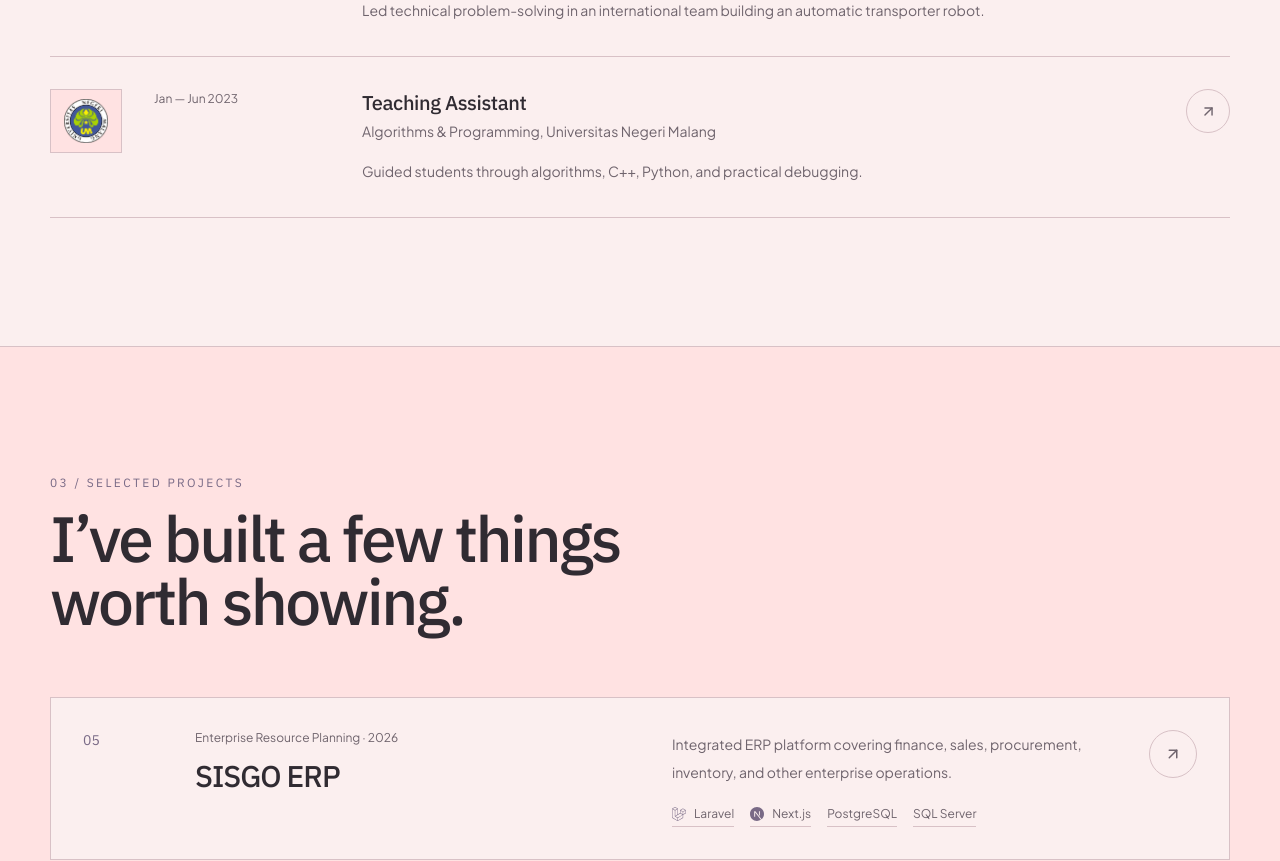
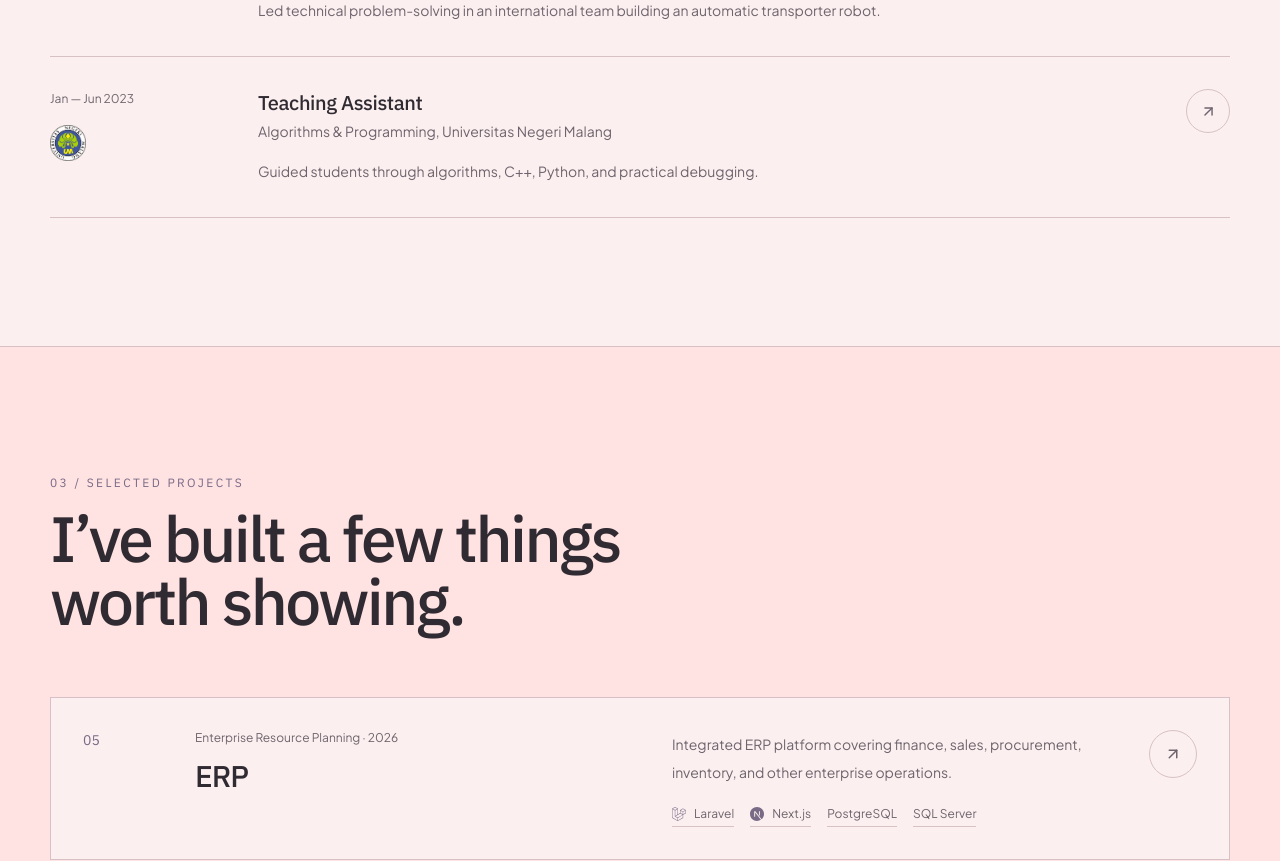
Before and after one commit to mahesayuztar/portfolio, a Next.js app: page / in a window 1280 px wide. Shown: the part 2560-3421 px from the top of the page. Built offline with nearby package versions, Linux system fonts and the light colour scheme.

Commit message:
+ Refine journey logo layout

```diff
--- a/src/app/Main.tsx
+++ b/src/app/Main.tsx
@@ -18,7 +18,7 @@ import { ArrowDown, ArrowUpRight, GraduationCap, MoveUpRight } from "lucide-reac
 const journeyVisuals: Record<string, { src: string; alt: string }[]> = {
   sisgo: [{ src: "/images/home/logo-sisgo_7_11zon.webp", alt: "SISGO logo" }],
   solveit: [{ src: "/images/home/solve-it_2_11zon.webp", alt: "Solveit.id logo" }],
-  pln: [{ src: "/images/home/pln logo_1_11zon.webp", alt: "PLN logo" }],
+  pln: [{ src: "/images/home/pln logo_1_11zon.webp", alt: "PLN Nusantara Power logo" }],
   uitm: [{ src: "/images/home/UiTM-Logo_4_11zon.webp", alt: "UiTM logo" }],
   assistant: [{ src: "/images/home/cropped-LOGO-UM_6_11zon.webp", alt: "Universitas Negeri Malang logo" }],
 };
@@ -88,18 +88,18 @@ export default function Main() {
               {journey.map((item) => (
                 <li
                   key={item.id}
-                  className="grid grid-cols-[4.5rem_1fr_auto] gap-x-5 gap-y-4 border-b border-border py-8 md:grid-cols-[4.5rem_11rem_1fr_auto] md:items-start md:gap-8"
+                  className="grid grid-cols-[1fr_auto] gap-x-5 gap-y-5 border-b border-border py-8 md:grid-cols-[11rem_1fr_auto] md:items-start md:gap-8"
                 >
-                  <div className="flex h-16 w-[4.5rem] items-center justify-center gap-1.5 overflow-hidden border border-border bg-surface p-2">
-                    {item.id === "teacher" ? (
-                      <GraduationCap size={36} strokeWidth={1.35} className="text-accent" aria-label="Teaching" />
-                    ) : journeyVisuals[item.id]?.map((visual) => (
-                      <ResilientImage key={visual.src} src={visual.src} alt={visual.alt} width={64} height={64} className="max-h-11 min-w-0 flex-1 object-contain" />
-                    ))}
+                  <div>
+                    <p className="text-xs leading-5 text-muted-ink">{item.period}</p>
+                    <div className="mt-4 flex min-h-9 items-center gap-3">
+                      {item.id === "teacher" ? (
+                        <GraduationCap size={32} strokeWidth={1.35} className="journey-logo text-accent" aria-label="Teaching" />
+                      ) : journeyVisuals[item.id]?.map((visual) => (
+                        <ResilientImage key={visual.src} src={visual.src} alt={visual.alt} width={96} height={48} className="journey-logo h-9 w-auto max-w-[5.75rem] object-contain object-left" />
+                      ))}
+                    </div>
                   </div>
-                  <p className="self-center text-xs leading-5 text-muted-ink md:self-start">
-                    {item.period}
-                  </p>
                   <div className="col-span-2 md:col-span-1">
                     <h3 className="text-xl font-medium tracking-[-0.02em]">
                       {item.title}
@@ -115,7 +115,7 @@ export default function Main() {
                     kind="experience"
                     contentId={item.id}
                     ariaLabel={`Open details for ${item.title}`}
-                    className="row-start-1 col-start-3 flex size-11 items-center justify-center rounded-full border border-border text-muted-ink transition-colors hover:border-border-strong hover:text-ink md:col-start-4"
+                    className="row-start-1 col-start-2 flex size-11 items-center justify-center rounded-full border border-border text-muted-ink transition-colors hover:border-border-strong hover:text-ink md:col-start-3"
                   >
                     <ArrowUpRight size={17} />
                   </WindowTrigger>
--- a/src/app/globals.css
+++ b/src/app/globals.css
@@ -55,6 +55,10 @@
   --border-strong: #8e7898;
   --overlay: rgb(10 7 11 / 78%);
   --touch-feedback: rgb(184 163 199 / 34%);
+}
+
+:root[data-theme="dark"] .journey-logo {
+  filter: brightness(0) invert(1);
 }
 
 @theme inline {
--- a/src/components/windows/WindowSystem.tsx
+++ b/src/components/windows/WindowSystem.tsx
@@ -126,7 +126,7 @@ function WindowContent({ windowItem }: { windowItem: OpenWindow }) {
           {project.internal && (
             <p className="inline-flex items-center gap-2 border border-border bg-surface px-3 py-2 text-xs text-muted-ink">
               <LockKeyhole size={14} aria-hidden />
-              Internal project · visual details are private
+              Internal project
             </p>
           )}
           <p className="text-sm text-muted-ink">{project.role}</p>
--- a/src/data/projects.ts
+++ b/src/data/projects.ts
@@ -4,7 +4,7 @@ export const projects: Project[] = [
   {
   slug: "sisgo-erp",
   index: "05",
-  title: "SISGO ERP",
+  title: "ERP",
   category: "Enterprise Resource Planning",
   year: "2026",
   description:
@@ -27,7 +27,7 @@ export const projects: Project[] = [
 {
   slug: "sisgo-website-builder",
   index: "06",
-  title: "SISGO Website Builder",
+  title: "Website Builder",
   category: "Platform / Website Builder",
   year: "2026",
   description:
```
Also changed, not shown: public/images/home/pln logo_1_11zon.webp.
